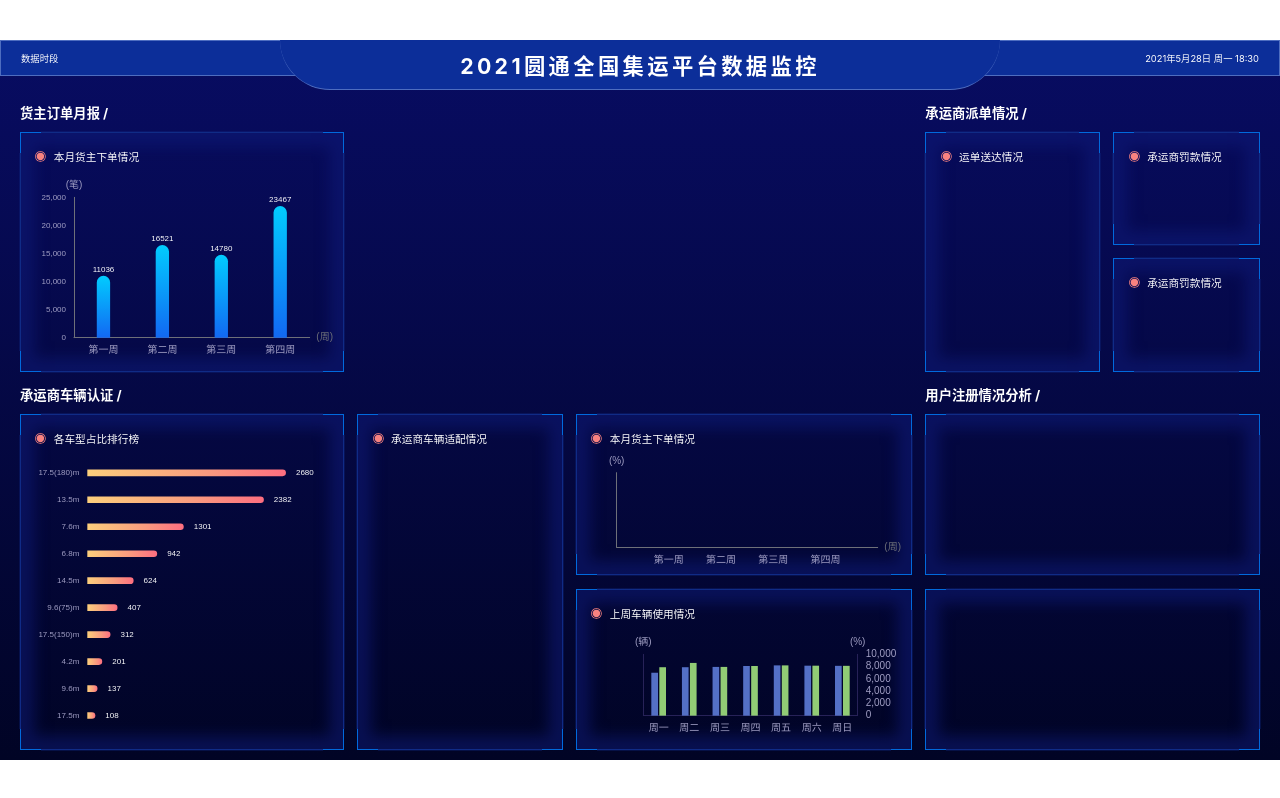
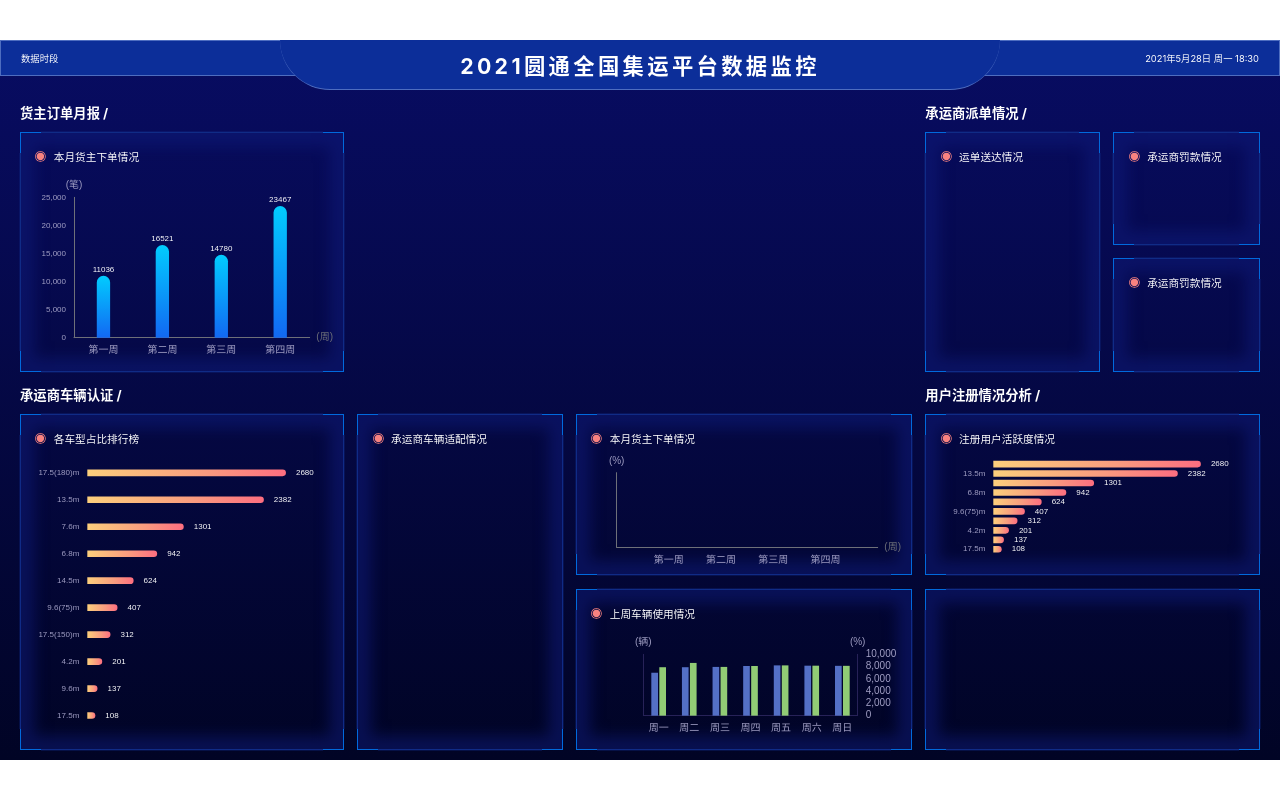
Before and after one commit to leigp555/bigScreen, a Vue app: page / in a window 1280 px wide. Built offline with nearby package versions, Linux system fonts and the light colour scheme.

Commit message:
完成chart9

```diff
--- a/src/components/Chart9.vue
+++ b/src/components/Chart9.vue
@@ -1,10 +1,93 @@
 <template>
-  <Border>
-  </Border>
+  <Echart :option="option" title="注册用户活跃度情况" root="echartI"/>
 </template>
 
 <script lang="ts" setup>
-import Border from './Border.vue'
+import Echart from "./Echart.vue";
+import * as echarts from 'echarts/core';
+import {ECOption} from "../type.d.ts/type";
+
+const px = (value: number) => {
+  return (value / 1920 * (window.pagWidth))
+}
+
+const option: ECOption = {
+  // tooltip: {
+  //   trigger: 'axis',
+  //   axisPointer: {
+  //     type: 'shadow'
+  //   }
+  // },
+  grid: {
+    x: px(80),
+    y: px(20),
+    x2: px(50),
+    y2: px(30)
+  },
+  xAxis: {
+    type: 'value',
+    boundaryGap: [0, 0.01],
+    axisLabel: {
+      show: false,
+    },
+    splitLine: {
+      show: false
+    },
+  },
+  yAxis: {
+    type: 'category',
+    splitLine: {
+      show: false
+    },
+    axisTick: {
+      alignWithLabel: false,
+      show: false
+    },
+    axisLine: {
+      show: false
+    },
+    axisLabel: {
+      fontSize: px(12),
+      color:"#a19fc4"
+    },
+    data: ['17.5m', '9.6m', '4.2m', '17.5(150)m', '9.6(75)m', '14.5m',
+      '6.8m', '7.6m', '13.5m', '17.5(180)m']
+  },
+  series: [
+    {
+      name: '车型',
+      type: 'bar',
+      barGap:px(30),
+      barCateGoryGap:px(30),
+      barWidth: px(10),
+      itemStyle: {
+        color: new echarts.graphic.LinearGradient(0, 0, 1, 0, [{
+          offset: 0,
+          color: "#fccf7c"
+        }, {
+          offset: 0.6,
+          color: "#f99b7f"
+        }, {
+          offset: 1,
+          color: "#fd6e80"
+        }], false),
+        barBorderRadius: [0, px(20), px(20), 0],
+      },
+      data: [11036, 16521, 14780, 23467],
+      label: {
+        show: true,
+        fontSize: px(12),
+        color: "white",
+        verticalAlign: "center",
+        position: "right",
+        distance: px(15)
+      },
+      data: [2680, 2382, 1301,942, 624, 407,312,201,137,108].reverse()
+    },
+  ]
+};
+
+
 </script>
 
 <style lang="scss" scoped>
```
